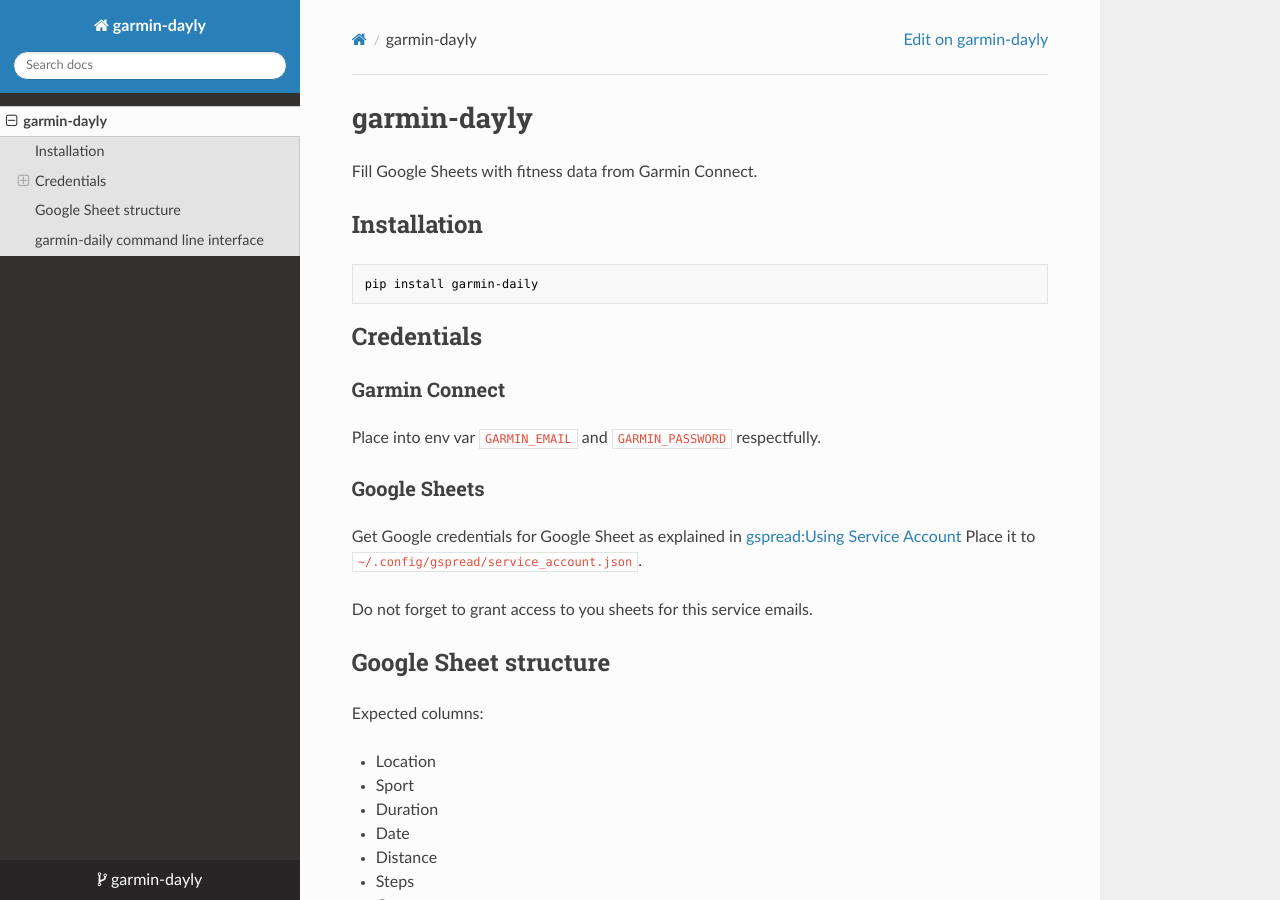
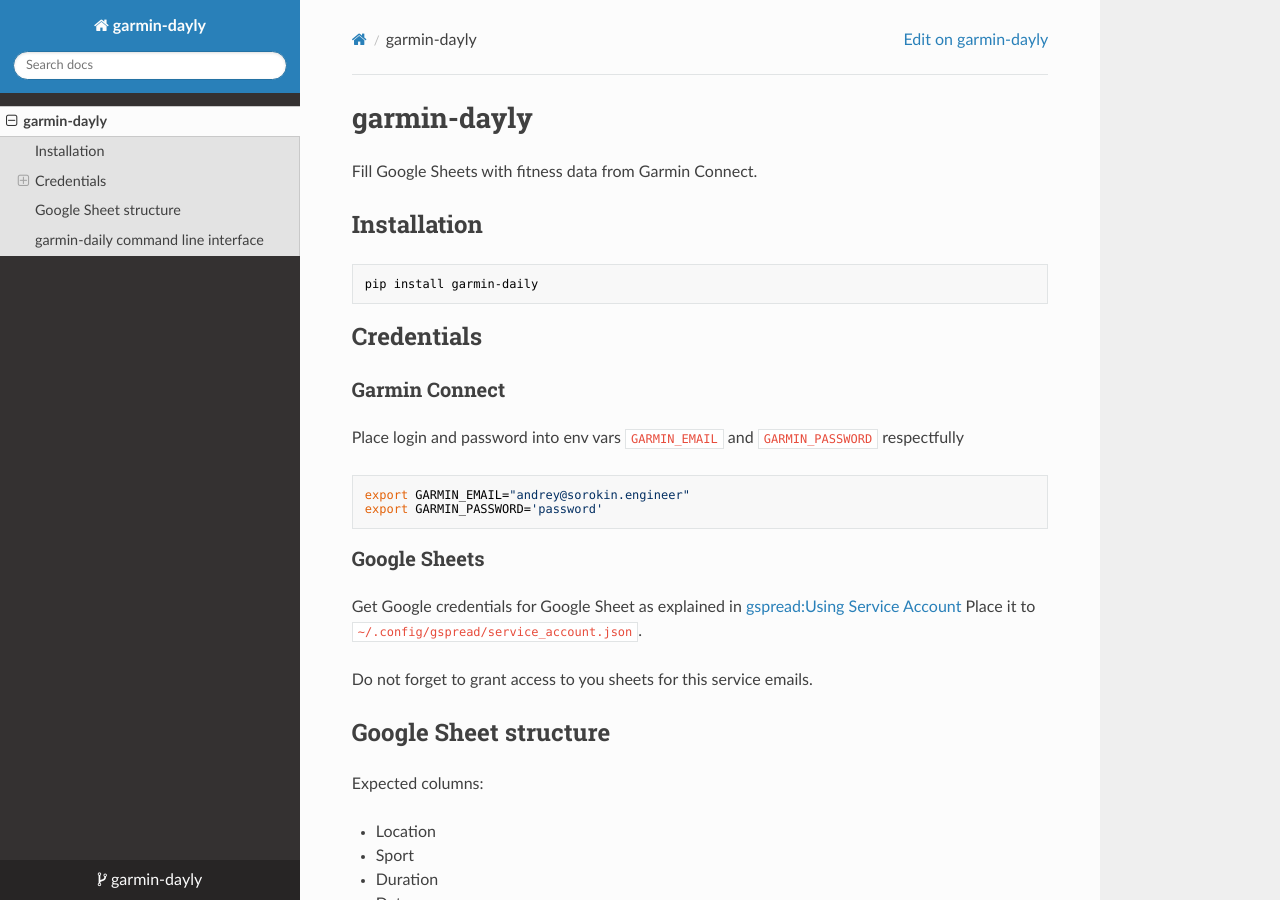
Before and after one commit to andgineer/garmin-daily, an MkDocs documentation site: the page built from docs/README.md, in a window 1280 px wide and 900 px high. Built offline with MkDocs 1.6.1, drawn with Linux system fonts in a browser that asks for light colours; nearby versions of some CDN libraries.

Commit message:
coverage report

```diff
--- a/docs/README.md
+++ b/docs/README.md
@@ -9,7 +9,10 @@
 ## Credentials
 
 ### Garmin Connect
-Place into env var `GARMIN_EMAIL` and `GARMIN_PASSWORD` respectfully.
+Place login and password into env vars `GARMIN_EMAIL` and `GARMIN_PASSWORD` respectfully
+
+    export GARMIN_EMAIL="andrey@sorokin.engineer"
+    export GARMIN_PASSWORD='password'
 
 ### Google Sheets
 Get Google credentials for Google Sheet as explained in [gspread:Using Service Account](https://docs.gspread.org/en/latest/oauth2.html#enable-api-access-for-a-project)
```
Also changed, not shown: requirements.dev.txt (+8 -3 lines), 2 other files.
